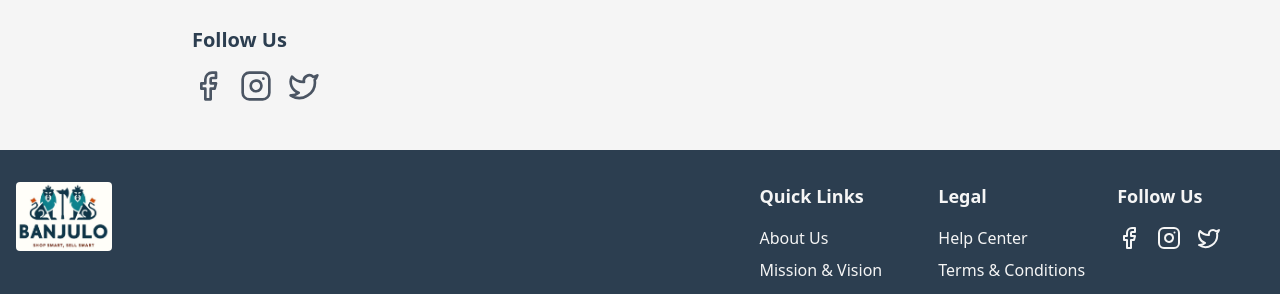
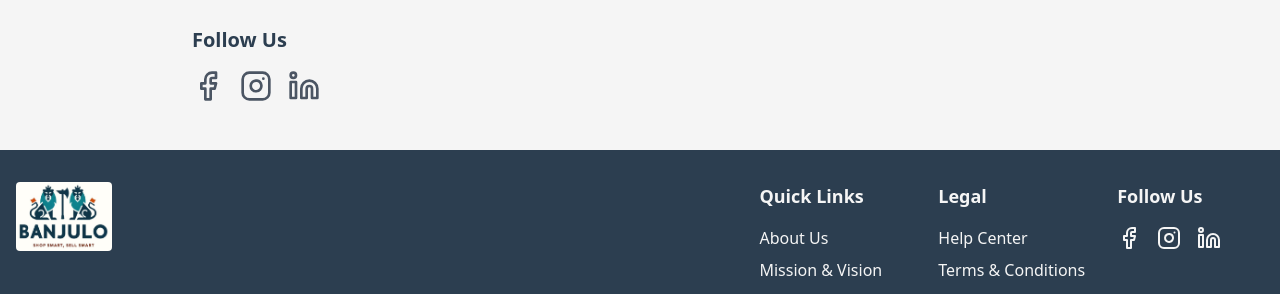
Before and after one commit to hafizasad419/Banjulo, a React (Vite) app: page /contact in a window 1280 px wide. Shown: the part 1173-1467 px from the top of the page. Built offline with nearby package versions, Linux system fonts and the light colour scheme.

Commit message:
update social links and about us page

```diff
--- a/src/components/About/About.jsx
+++ b/src/components/About/About.jsx
@@ -1,7 +1,6 @@
 import React from 'react'
 import { motion } from 'framer-motion'
 import { ShoppingBag, Globe, Heart, Users, Zap, Award } from 'lucide-react'
-import assanJeng from "../../assets/avatar/assan-jeng-pfp.png"
 import { Link } from 'react-router-dom'
 import SlidesAndText from '../SlidesAndText/SlidesAndText'
 import { Slides } from '../'
@@ -111,22 +110,24 @@ const About = () => {
           </motion.h2>
           <motion.div variants={fadeIn} className="bg-gray-100 rounded-lg py-8 px-4 mb-8">
             <p className="text-lg text-gray-700 mb-4">
-              Banjulo.com was founded by <a href='https://www.linkedin.com/in/assanjeng/' target='_blank' className='text-teal-500 font-bold'>Assan Jeng,</a> a Gambian entrepreneur with extensive international experience in companies like Deel, Alteryx, and Oracle. Assan recognized the untapped potential of Gambian artisans and the lack of an efficient platform to connect their work with buyers  .
+
+              Banjulo.com was founded to empower local Gambian businesses and artisans by providing a platform for them to showcase their products and skills. Our team, with expertise in sales, marketing, social media, advertising, startup growth, and management, recognized the need for a space that connects Gambians, making it easy to buy and sell within the country.
+              <br />
+              <br />
+
+              What began as an idea has evolved into a dynamic marketplace that drives economic growth and celebrates Gambian craftsmanship. Whether you're selling household items, offering services, or showcasing handmade goods, Banjulo.com helps you reach the right audience and thrive locally.
             </p>
-            <p className="text-lg text-gray-700">
-              Assan's vision was to create a marketplace that empowers these artisans and highlights the unique beauty of Gambian craftsmanship. What started as an idea has now blossomed into a thriving platform that connects Gambian artisans to a global audience, fostering economic growth and cultural preservation.
-            </p>
+
           </motion.div>
           <motion.div variants={fadeIn} className="text-center">
             <img
-              src={assanJeng}
+              src={`/logo.jpg`}
               alt="Assan Jeng"
               className="w-48 h-48 rounded-full mx-auto mb-4 object-cover"
             />
-            <a href='https://www.linkedin.com/in/assanjeng/' target='_blank' className='text-2xl mb-2 text-teal-500 font-bold'>Assan Jeng</a>
-            <p className="text-lg text-gray-600 mb-4">Founder & CEO</p>
-            <blockquote className="italic text-lg text-gray-700 max-w-2xl mx-auto">
-              "Banjulo.com is more than just a business—it's a way to give back to the community that shaped me. I want the world to see the beauty and skill that Gambian artisans bring to their craft, and I want to create opportunities for these artisans to thrive in the global marketplace."
+            <a href='https://www.linkedin.com/company/banjulo' target='_blank' className='text-2xl mb-2 text-teal-500 font-bold'>The Banjulo Team</a>
+            <blockquote className="italic text-lg text-gray-700 max-w-2xl mx-auto my-2">
+              Banjulo.com is more than just a business—it's our way of supporting and uplifting the Gambian community. Our mission is to shine a light on the talent and skills of local artisans and create new opportunities for businesses to succeed.
             </blockquote>
           </motion.div>
         </motion.section>
--- a/src/components/Contact/Contact.jsx
+++ b/src/components/Contact/Contact.jsx
@@ -1,6 +1,6 @@
 import React from 'react'
 import { motion } from 'framer-motion'
-import { Mail, Phone, Facebook, Instagram, Twitter } from 'lucide-react'
+import { Mail, Phone, Facebook, Instagram, Linkedin } from 'lucide-react'
 
 const fadeIn = {
   hidden: { opacity: 0, y: 20 },
@@ -118,14 +118,23 @@ const Contact = () => {
             <div className="space-y-4">
               <h3 className="text-xl font-semibold text-navy-500">Follow Us</h3>
               <div className="flex space-x-4">
-                <a href="#" className="text-gray-600 hover:text-teal-600 transition-colors duration-300">
+                <a
+                  href="https://www.facebook.com/banjulo.gambia"
+                  target='_blank'
+                  className="text-gray-600 hover:text-teal-600 transition-colors duration-300">
                   <Facebook className="w-8 h-8" />
                 </a>
-                <a href="#" className="text-gray-600 hover:text-teal-600 transition-colors duration-300">
+                <a
+                  href="https://www.instagram.com/banjulo.gambia/"
+                  target='_blank'
+                  className="text-gray-600 hover:text-teal-600 transition-colors duration-300">
                   <Instagram className="w-8 h-8" />
                 </a>
-                <a href="#" className="text-gray-600 hover:text-teal-600 transition-colors duration-300">
-                  <Twitter className="w-8 h-8" />
+                <a
+                  target='_blank'
+                  href="https://www.linkedin.com/company/banjulo"
+                  className="text-gray-600 hover:text-teal-600 transition-colors duration-300">
+                  <Linkedin className="w-8 h-8" />
                 </a>
               </div>
             </div>
--- a/src/components/Footer/Footer.jsx
+++ b/src/components/Footer/Footer.jsx
@@ -1,6 +1,6 @@
 import React from 'react'
 import { Link } from 'react-router-dom'
-import { Facebook, Instagram, Twitter } from 'lucide-react'
+import { Facebook, Instagram, Linkedin } from 'lucide-react'
 import { SiPaypal, SiVisa, SiMastercard } from 'react-icons/si'
 
 
@@ -24,9 +24,9 @@ const footerLinks = [
   {
     title: 'Follow Us',
     socialLinks: [
-      { name: 'Facebook', icon: Facebook, url: '#' },
-      { name: 'Instagram', icon: Instagram, url: '#' },
-      { name: 'Twitter', icon: Twitter, url: '#' },
+      { name: 'Facebook', icon: Facebook, url: 'https://www.facebook.com/banjulo.gambia' },
+      { name: 'Instagram', icon: Instagram, url: 'https://www.instagram.com/banjulo.gambia/' },
+      { name: 'Linkedin', icon: Linkedin, url: 'https://www.linkedin.com/company/banjulo' },
     ]
   }
 ]
@@ -43,11 +43,11 @@ export default function Footer() {
       <div className="container mx-auto px-4">
         <div className="flex flex-col lg:flex-row lg:justify-between">
           <div className="mb-8 lg:mb-0">
-          <Link to="/" className="text-2xl font-bold text-teal-400 transition-colors duration-300">
-          <img
-          className='rounded w-24'
-          src={`/logo-cropped.jpg`} alt="" />
-        </Link>
+            <Link to="/" className="text-2xl font-bold text-teal-400 transition-colors duration-300">
+              <img
+                className='rounded w-24'
+                src={`/logo-cropped.jpg`} alt="" />
+            </Link>
           </div>
           <div className="grid grid-cols-1 md:grid-cols-2 lg:grid-cols-3 gap-8">
             {footerLinks.map((section, index) => (
@@ -67,7 +67,12 @@ export default function Footer() {
                 {section.socialLinks && (
                   <div className="flex space-x-4">
                     {section.socialLinks.map((social, socialIndex) => (
-                      <a key={socialIndex} href={social.url} className="hover:text-teal-400 transition-colors duration-300">
+                      <a key={socialIndex}
+                        href={social.url}
+                        target="_blank"
+                        rel="noopener noreferrer"
+                        aria-label={social.name}
+                        className="hover:text-teal-400 transition-colors duration-300">
                         <social.icon className="h-6 w-6" />
                         <span className="sr-only">{social.name}</span>
                       </a>
```
